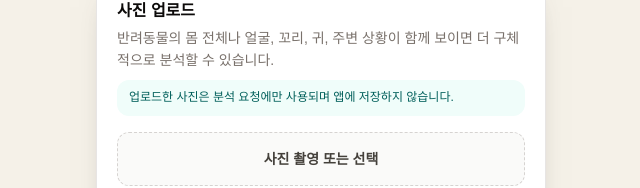
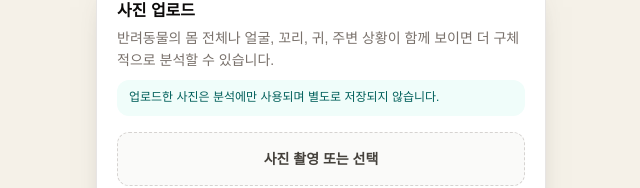
Before and after one commit to chosangjun/pet-behavior-ai, a Next.js app: page / in a window 1280 px wide. Shown: the part 205-393 px from the top of the page, without its empty margins (319-959 px from the left). Built offline with nearby package versions, Linux system fonts and the light colour scheme.

Commit message:
update upload notice text

```diff
--- a/app/page.tsx
+++ b/app/page.tsx
@@ -911,7 +911,7 @@ export default function Home() {
             구체적으로 분석할 수 있습니다.
           </p>
           <p className="mt-2 rounded-xl bg-teal-50 px-3 py-2 text-xs leading-relaxed text-teal-800">
-            업로드한 사진은 분석 요청에만 사용되며 앱에 저장하지 않습니다.
+            업로드한 사진은 분석에만 사용되며 별도로 저장되지 않습니다.
           </p>
 
           <label className="mt-4 flex cursor-pointer items-center justify-center rounded-xl border border-dashed border-stone-300 bg-stone-50 px-4 py-4 text-sm font-semibold text-stone-700 transition hover:border-teal-500 hover:bg-teal-50">
```
Also changed, not shown: 1 other file (tests, documents, lock files or other folders).
